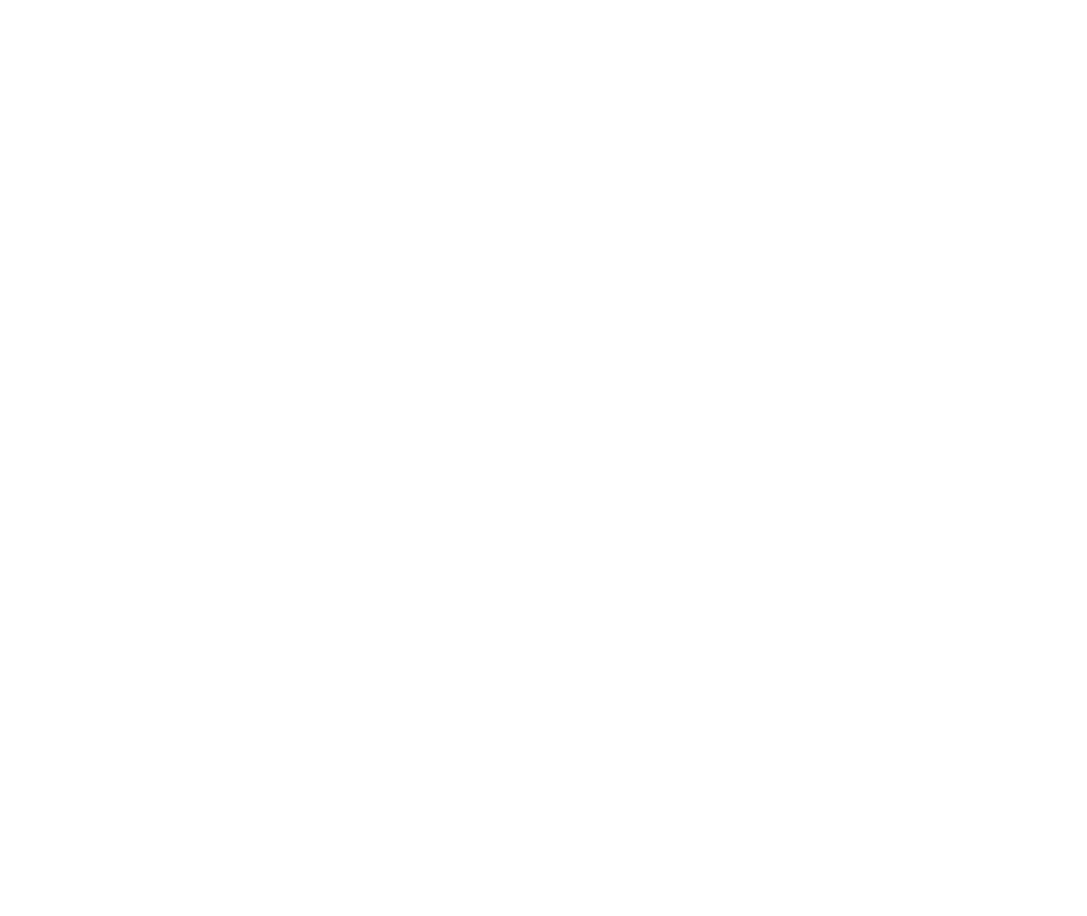
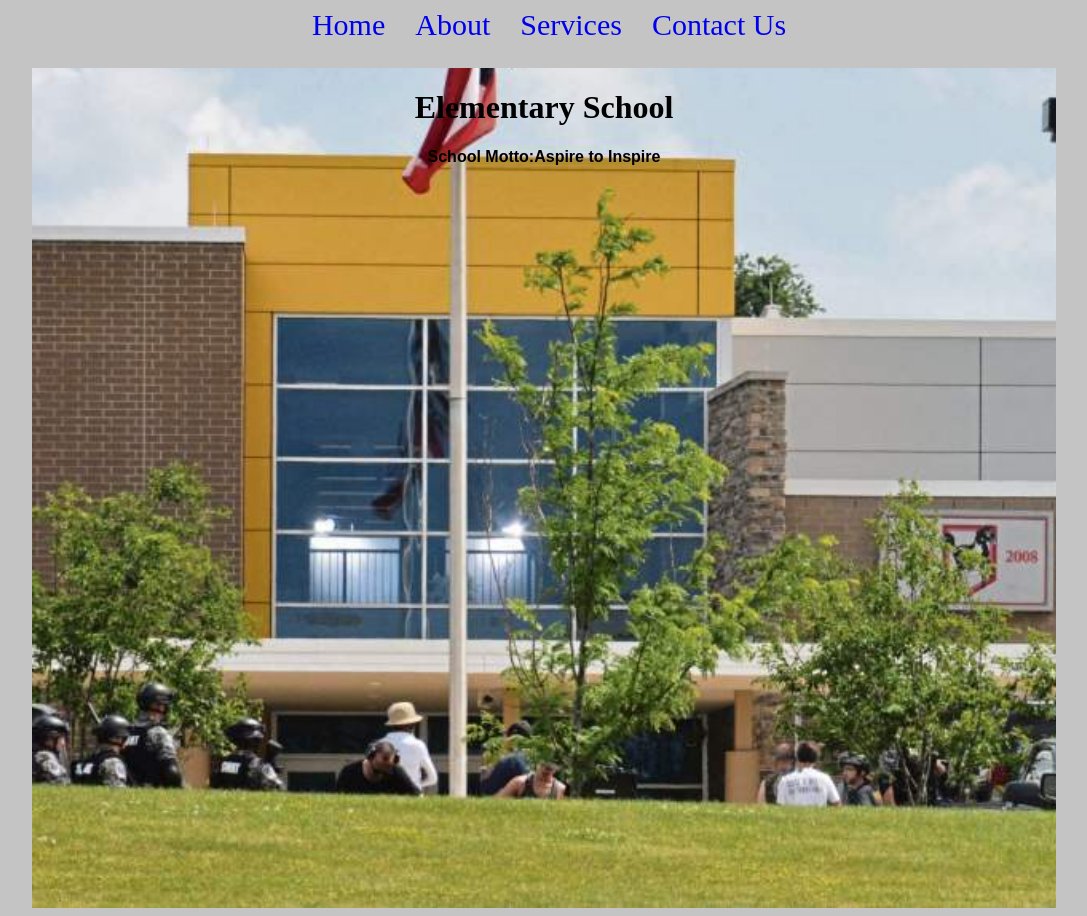
Before and after one commit to sngina/school-institution, a plain HTML site: page index.html in a window 1280 px wide. Shown: the whole page, without its empty margins (104-1191 px from the left). Before the commit the page ends 800 px from the top, so only its background shows below. Drawn offline with Linux system fonts and the light colour scheme.

Commit message:
change the background color to #c4c4c4

```diff
--- a/index.css
+++ b/index.css
@@ -0,0 +1,61 @@
+body{
+    width:100% ;
+    color: black;
+    background-color: #c4c4c4;
+
+}
+#elementary{
+    background-image: url("./school.jpg");
+    background-size: cover;
+    background-repeat: no-repeat;
+    width: 80%;
+   margin: auto;
+   height: 900px;
+
+}
+#students{
+    list-style: none;
+    padding: 0;
+    margin: 0%;
+
+}
+nav{
+background-color: #c4c4c4;
+  height: 60px;
+  text-align: center;
+  margin-top: 0px;
+
+}
+
+nav ul li{
+  display: inline;
+  padding: 8px;
+  font-size: 30px;
+  margin-left: 10px;
+
+
+}
+nav ul li a{
+    text-decoration: none;
+}
+img{
+    width: 100%;
+    height: 600px;
+}
+
+ #motto{
+     text-align: center;
+     font-weight: bolder;
+     font-family: sans-serif;
+
+
+ }
+ h1{
+     text-align: center;
+     justify-content:center;
+ }
+ nav ul li a:hover{
+     background-color: aqua;
+     height: 50px;
+
+ }
--- a/index.html
+++ b/index.html
@@ -4,9 +4,27 @@
     <meta charset="UTF-8">
     <meta http-equiv="X-UA-Compatible" content="IE=edge">
     <meta name="viewport" content="width=device-width, initial-scale=1.0">
-    <title>School Instituion</title>
+    <title>Elementary School</title>
+    <link rel="stylesheet"   href="index.css">
 </head>
 <body>
+    <div id="elementary">
+    <nav>
+        <ul id="students">
+          <li><a href=#home>Home</a></li>
+          <li><a href =#about>About</a></li>
+          <li><a href="#services">Services</a></li>
+          <li><a href="#contacts">Contact Us</a></li>
+        </ul>
+        </nav>
+
+  <h1>Elementary School</h1>
+
+  <p id="motto">School Motto:Aspire to Inspire</p>
+
+</div>
+
+
 
 </body>
 </html>
```
Also changed, not shown: school.jpg (added).
